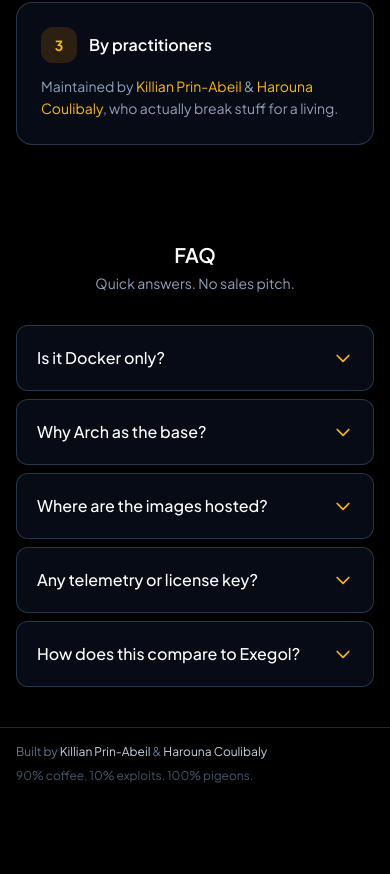
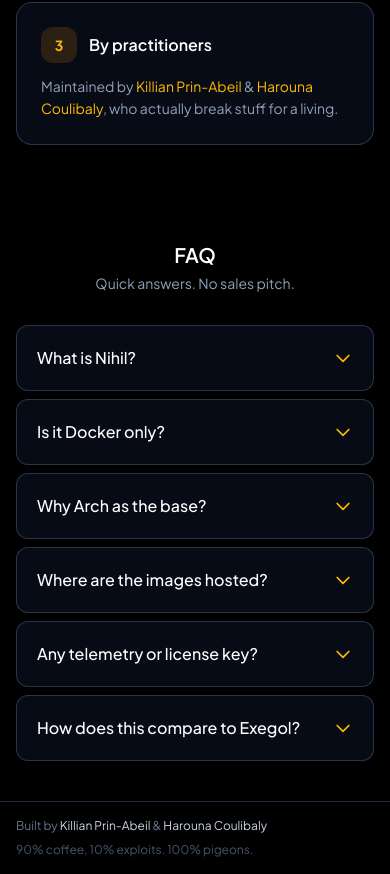
Before and after one commit to TheNullPigeons/nihil.github.io, a React (Vite) app: page / in a window 390 px wide. Shown: the part 1537-2411 px from the top of the page. Before the commit the page ends 2337 px from the top, so only its background shows below. Built offline with nearby package versions, Linux system fonts and the light colour scheme.

Commit message:
feat: add What is Nihil FAQ + mobile nav + fix subtitle tracking

```diff
--- a/src/pages/HomePage.tsx
+++ b/src/pages/HomePage.tsx
@@ -182,6 +182,17 @@
         <div className="max-w-3xl mx-auto space-y-2">
           <details className="group rounded-xl border border-slate-700/80 bg-slate-900/50 overflow-hidden hover:border-amber-500/20 transition-colors">
             <summary className="faq-summary flex items-center justify-between gap-3 cursor-pointer p-5 font-medium text-white select-none">
+              What is Nihil?
+              <span className="flex-shrink-0 w-5 h-5 text-amber-400 transition-transform duration-200 group-open:rotate-180" aria-hidden>
+                <svg fill="none" stroke="currentColor" viewBox="0 0 24 24"><path strokeLinecap="round" strokeLinejoin="round" strokeWidth={2} d="M19 9l-7 7-7-7" /></svg>
+              </span>
+            </summary>
+            <p className="text-sm text-slate-400 leading-relaxed px-5 pb-5 pt-0">
+              Nihil is an offensive security environment built by TheNullPigeons. It ships as Arch-based Docker images paired with a Python CLI that handles everything — pulling images, creating containers, managing workspaces and VPN sessions. No hidden config, no telemetry, no black box.
+            </p>
+          </details>
+          <details className="group rounded-xl border border-slate-700/80 bg-slate-900/50 overflow-hidden hover:border-amber-500/20 transition-colors">
+            <summary className="faq-summary flex items-center justify-between gap-3 cursor-pointer p-5 font-medium text-white select-none">
               Is it Docker only?
               <span className="flex-shrink-0 w-5 h-5 text-amber-400 transition-transform duration-200 group-open:rotate-180" aria-hidden>
                 <svg fill="none" stroke="currentColor" viewBox="0 0 24 24"><path strokeLinecap="round" strokeLinejoin="round" strokeWidth={2} d="M19 9l-7 7-7-7" /></svg>
```
